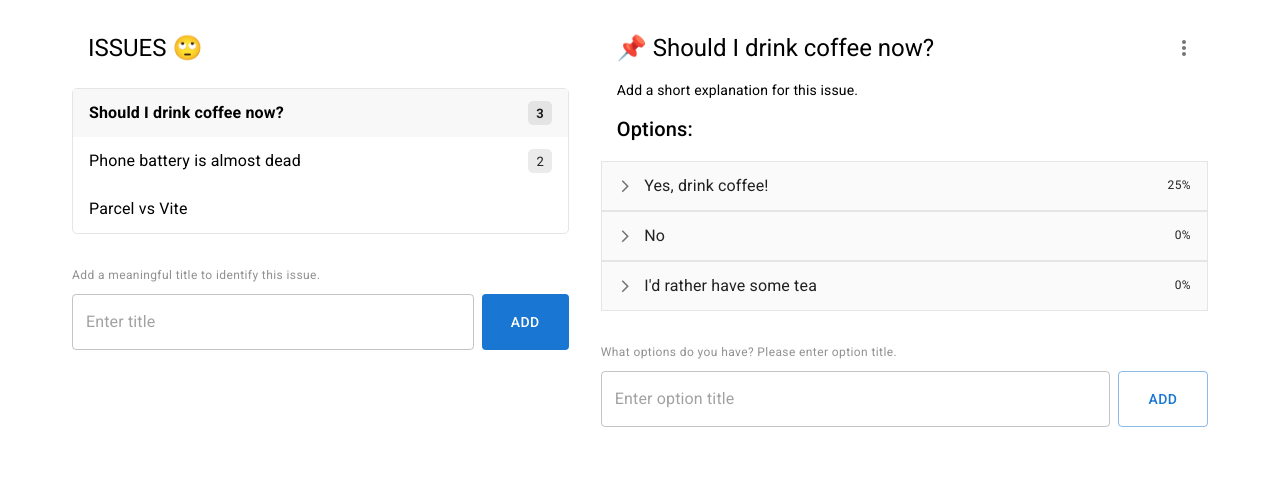
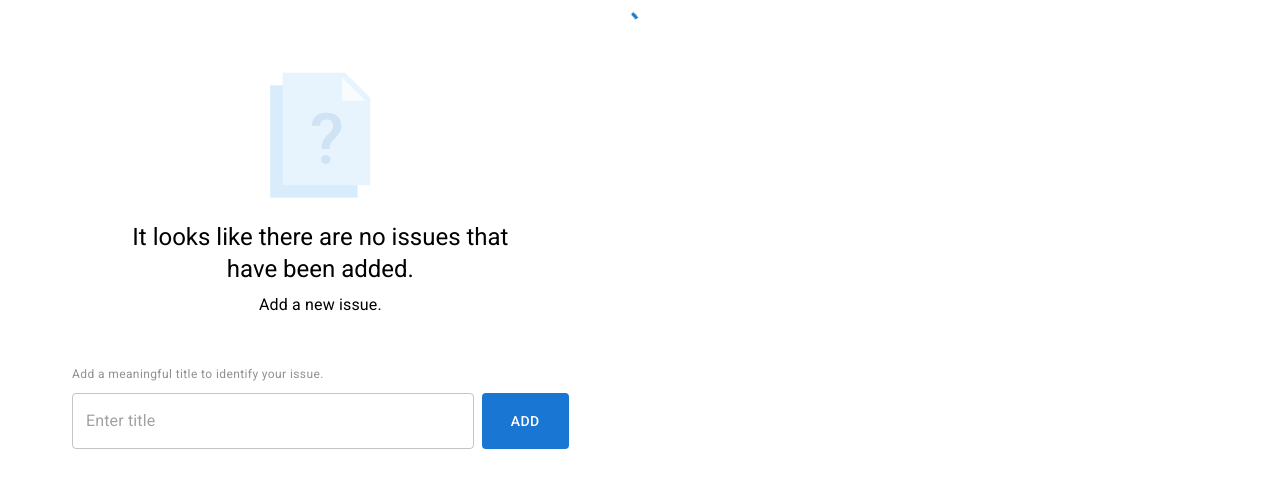
Before and after one commit to pwr3/decision-making-app, a React (Vite) app: page /issues/1 in a window 1280 px wide. Shown: the top 488 px of the page. Built offline with nearby package versions, Linux system fonts and the light colour scheme.

Commit message:
empty state component added

```diff
--- a/package.json
+++ b/package.json
@@ -24,6 +24,7 @@
     "@reduxjs/toolkit": "^1.9.1",
     "react": "^18.2.0",
     "react-dom": "^18.2.0",
+    "react-icons": "^4.7.1",
     "react-redux": "^8.0.5",
     "react-router-dom": "^6.4.5",
     "redux-saga": "^1.2.2"
--- a/src/helpers/formProps.js
+++ b/src/helpers/formProps.js
@@ -1,5 +1,5 @@
 export const issuesFormProps = {
-    title: "Add a meaningful title to identify this issue.",
+    title: "Add a meaningful title to identify your issue.",
     textField: {
         placeholder: "Enter title",
     },
@@ -10,7 +10,7 @@ export const issuesFormProps = {
 };
 
 export const optionsFormProps = {
-    title: "What options do you have? Please enter option title.",
+    title: "What are your potential solutions? Please input the title of each option.",
     textField: {
         placeholder: "Enter option title",
     },
@@ -21,7 +21,7 @@ export const optionsFormProps = {
 };
 
 export const reasonsFormProps = {
-    title: "You probably have reasons for this option. Good or Bad.",
+    title: "You probably have some reasons for this option. Good or Bad.",
     textField: {
         autoFocus: true,
         placeholder: "Add reason",
--- a/src/index.js
+++ b/src/index.js
@@ -6,7 +6,7 @@ import App from "./App";
 import "./style.css";
 import initialDemoData from "./helpers/demoData";
 
-initialDemoData();
+// initialDemoData();
 
 ReactDOM.createRoot(document.getElementById("root")).render(
     <Provider store={store}>
--- a/src/view/IssuesPage.js
+++ b/src/view/IssuesPage.js
@@ -6,6 +6,7 @@ import { useNavigate } from "react-router-dom";
 import CustomList from "./components/CustomList";
 import AddForm from "./components/AddForm";
 import { issuesFormProps } from "../helpers/formProps";
+import EmptyState from "./components/EmptyState";
 
 const IssuesList = ({ issues }) => {
     return <CustomList issues={issues} />;
@@ -28,12 +29,16 @@ const IssuesPage = () => {
                 </Stack>
             ) : (
                 <>
+                    {(issues.issueList.length === 0) ? <><EmptyState name={'issue'} /></> :
+                        <>
                     <Box sx={{ py: 3, pl: 2 }}>
                         <Typography variant="h5" component="h5">
-                            ISSUES 🙄
+                            ISSUES 🤔
                         </Typography>
                     </Box>
                     <IssuesList issues={issues.issueList} />
+                        </>
+                    }
                     <Box sx={{ py: 3 }}>
                         <AddForm
                             formProps={issuesFormProps}
--- a/src/view/OptionsPage.js
+++ b/src/view/OptionsPage.js
@@ -15,6 +15,7 @@ import EditableTypography from "./components/EditableTypography";
 import MoreVertIcon from "@mui/icons-material/MoreVert";
 import AddForm from "./components/AddForm";
 import { optionsFormProps } from "../helpers/formProps";
+import EmptyState from "./components/EmptyState";
 
 const OptionsList = ({ options, issueId }) => {
     return (
@@ -83,6 +84,8 @@ const OptionsPage = () => {
                         {/*    Goals: + add goal*/}
                         {/*</Typography>*/}
                     </Box>
+                    {(options.optionsList.length === 0) ? <><EmptyState name={'option'} /></> :
+                        <>
                             <Box sx={{ pb: 2, pl: 2 }}>
                                 <Typography variant="h6" component="h6">
                                     Options:
@@ -92,6 +95,9 @@ const OptionsPage = () => {
                                 options={options.optionsList}
                                 issueId={issue_id}
                             />
+                        </>
+                    }
+
                     <Box sx={{ py: 3 }}>
                         <AddForm
                             formProps={optionsFormProps}
--- a/src/view/components/CustomAccordion.js
+++ b/src/view/components/CustomAccordion.js
@@ -63,7 +63,7 @@ const CustomAccordion = ({ children, option }) => {
                         spacing={0.5}
                     >
                         <Typography variant="caption" sx={{ mt: ".3rem" }}>
-                            {option.score * 100}%
+                            {Math.round(option.score * 100)}%
                         </Typography>
                     </Stack>
                 </Stack>
--- /dev/null
+++ b/src/view/components/EmptyState.js
@@ -0,0 +1,40 @@
+import {Stack, Typography} from "@mui/material";
+import {FcQuestions} from "react-icons/fc";
+import React from "react";
+
+
+const EmptyState = ({name}) => {
+    if (name === 'option') {
+        return (
+            <Stack direction="row" spacing={2} sx={{py: 4}}>
+                <FcQuestions style={{fontSize: '100px', opacity: '0.2', padding: '.7rem'}} />
+                <Stack >
+                    <Typography sx={{ mt: 2}} variant="h5" gutterBottom>It looks like there are no {name}s that have been added.</Typography>
+                    <Typography>Add a new {name}.</Typography>
+                </Stack>
+            </Stack>
+        )
+    }
+
+    if (name === 'reason') {
+        return (
+            <Stack direction="row" spacing={2} sx={{py: 4}}>
+                <FcQuestions style={{fontSize: '60px', opacity: '0.2', padding: '.7rem'}} />
+                <Stack >
+                    <Typography sx={{ mt: 2}} variant="h7" gutterBottom>It looks like there are no {name}s that have been added.</Typography>
+                    <Typography>Add a new {name}.</Typography>
+                </Stack>
+            </Stack>
+        )
+    }
+
+    return (
+        <Stack justifyContent="center" alignItems="center" sx={{ height: '300px', mt: '25px'}}>
+            <FcQuestions style={{fontSize: '150px', opacity: '0.2', padding: '.7rem'}} />
+            <Typography sx={{maxWidth: '400px', textAlign: 'center'}} variant="h5" gutterBottom>It looks like there are no {name}s that have been added.</Typography>
+            <Typography>Add a new {name}.</Typography>
+        </Stack>
+    )
+}
+
+export default EmptyState;
--- a/src/view/components/Reasons.js
+++ b/src/view/components/Reasons.js
@@ -1,13 +1,14 @@
 import React from "react";
 import { useAppSelector, useAppDispatch } from "../../hooks";
 import { add } from "../../store/reasonsSlice";
-import { Box, Stack } from "@mui/material";
+import {Box, Stack, Typography} from "@mui/material";
 import EditableTypography from "./EditableTypography";
 import ExpandedAddForm from "./ExpandedAddForm";
+import EmptyState from "./EmptyState";
 
 const ReasonsList = ({ reasons }) => {
     return (
-        <Box sx={{ py: 2 }}>
+        <Box sx={{ pb: 2 }}>
             {reasons.map((reason) => (
                 <ReasonsRow reason={reason} key={reason.id} />
             ))}
@@ -46,7 +47,13 @@ const Reasons = ({ optionId, issueId }) => {
 
     return (
         <Box sx={{ px: 3, pb: 3 }}>
-            <ReasonsList reasons={reasonsList[0].reasons} />
+            {(reasonsList[0].reasons.length === 0) ? <><EmptyState name={'reason'} /></> :
+                <>
+                    <Typography sx={{py: 2}}>Reasons:</Typography>
+                    <ReasonsList reasons={reasonsList[0].reasons} />
+                </>
+            }
+
             <ExpandedAddForm
                 payload={({ title, reasonTypeId }) =>
                     dispatch(add({ title, optionId, issueId, reasonTypeId }))
```
Also changed, not shown: 2 other files (tests, documents, lock files or other folders). Lines whose indentation alone changed are shown as unchanged.
